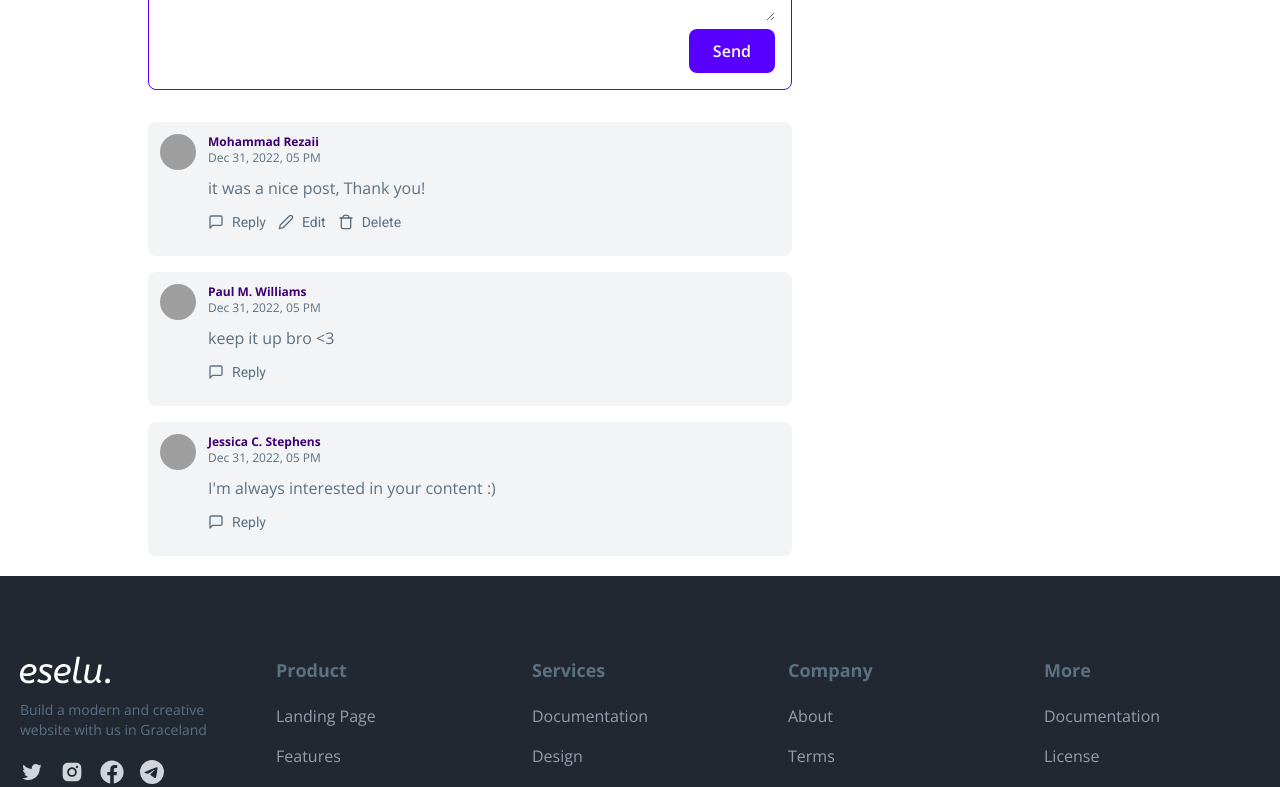
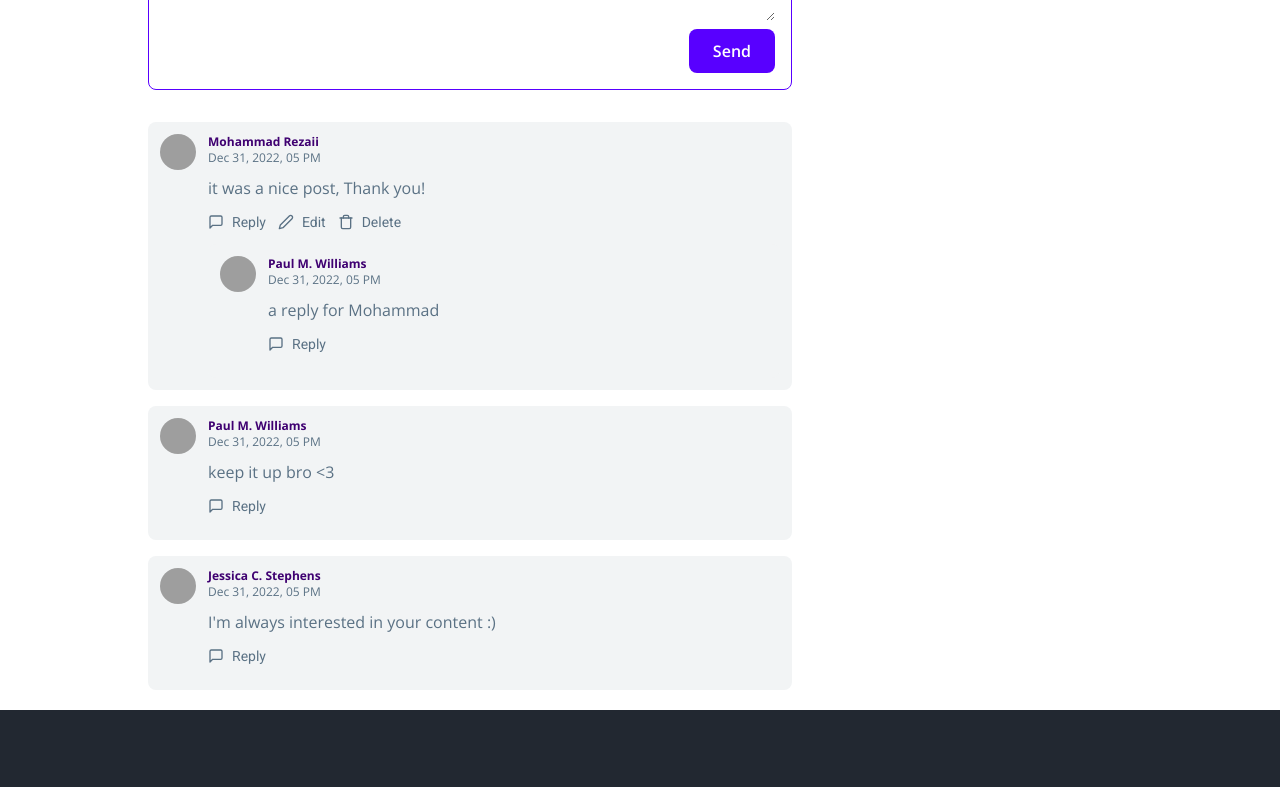
Before and after one commit to levilu800b/Frontend-Blog, a React (Create React App) app: page /blog/1 in a window 1280 px wide. Shown: the part 1000-1787 px from the top of the page. Built offline with nearby package versions, Linux system fonts and the light colour scheme; grey boxes are pictures that could not be loaded.

Commit message:
Display replies from other users

```diff
--- a/src/components/Comments/Comment.jsx
+++ b/src/components/Comments/Comment.jsx
@@ -12,7 +12,8 @@
 	addComment,
 	parentId = null,
 	updateComment,
-    deleteComment,
+	deleteComment,
+	replies,
 }) => {
 	const isUserLoggedIn = Boolean(loggedInUserId);
 	const commentBelongsToUser = loggedInUserId === comment.user._id;
@@ -101,6 +102,24 @@
 						formCancelHandler={() => setAffectedComment(null)}
 					/>
 				)}
+				{replies.length > 0 && (
+					<div>
+						{replies.map((reply) => (
+							<Comment
+								key={reply._id}
+								addComment={addComment}
+								affectedComment={affectedComment}
+								setAffectedComment={setAffectedComment}
+								comment={reply}
+								deleteComment={deleteComment}
+								loggedInUserId={loggedInUserId}
+								replies={[]}
+                                updateComment={updateComment}
+                                parentId={comment._id}
+							/>
+						))}
+					</div>
+				)}
 			</div>
 		</div>
 	);
--- a/src/components/Comments/CommentsContainer.jsx
+++ b/src/components/Comments/CommentsContainer.jsx
@@ -20,7 +20,7 @@
 
 	const addCommentHandler = (value, parent = null, replyOnUser = null) => {
 		const newComment = {
-			_id: '10',
+			_id: Math.random().toString(),
 			user: {
 				_id: 'a',
 				name: 'Mohammad Rezaii',
@@ -29,7 +29,7 @@
 			post: '1',
 			parent: parent,
 			replyOnUser: replyOnUser,
-			createdAt: '2022-12-31T17:22:05.092+0000',
+			createdAt: new Date().toISOString(),
 		};
 		setComments((currentState) => {
 			return [newComment, ...currentState];
@@ -58,6 +58,15 @@
         setComments(updatedComments);
     };
 
+    const getRepliesHandler = (commentId) => {
+        return comments.filter((comment) => comment.parent === commentId)
+        .sort((a, b) => {
+            return (
+                new Date(a.createdAt).getTime() - new Date(b.createdAt).getTime()
+            );
+        })
+    }
+
 	return (
 		<div className={`${className}`}>
 			<CommentForm
@@ -75,6 +84,7 @@
 						addComment={addCommentHandler}
                         updateComment={updateCommentHandler}
                         deleteComment={deleteCommentHandler}
+                        replies={getRepliesHandler(comment._id)}
 					/>
 				))}
 			</div>
```
